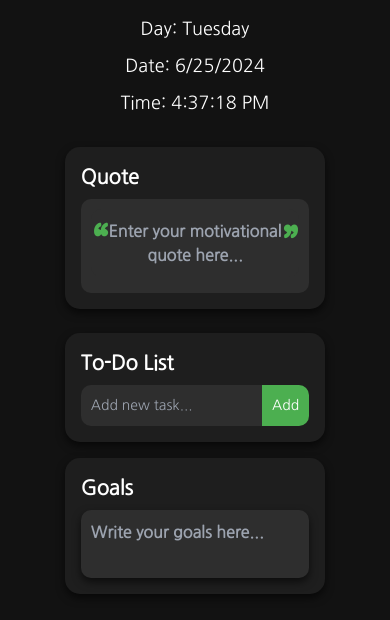
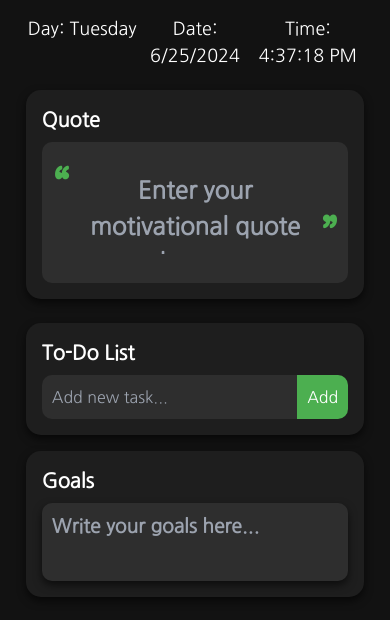
Before and after one commit to yash-shewalkar/Personal-productivity-page, a plain HTML site: page index.html in a window 390 px wide. Drawn offline with nearby package versions, Linux system fonts and the light colour scheme.

Commit message:
Modified Mobile View

```diff
--- a/index.html
+++ b/index.html
@@ -4,12 +4,9 @@
     <meta charset="UTF-8" />
     <meta name="viewport" content="width=device-width, initial-scale=1.0" />
     <title>Personal Page</title>
-    <link rel="preconnect" href="https://fonts.googleapis.com" />
-    <link rel="preconnect" href="https://fonts.gstatic.com" crossorigin />
-    <link
-      href="https://fonts.googleapis.com/css2?family=Nanum+Gothic&display=swap"
-      rel="stylesheet"
-    />
+    <link rel="preconnect" href="https://fonts.googleapis.com">
+<link rel="preconnect" href="https://fonts.gstatic.com" crossorigin>
+<link href="https://fonts.googleapis.com/css2?family=Nanum+Gothic&display=swap" rel="stylesheet">
     <link
       href="https://cdnjs.cloudflare.com/ajax/libs/tailwindcss/2.2.19/tailwind.min.css"
       rel="stylesheet"
@@ -32,7 +29,6 @@
         border-radius: 15px;
         box-shadow: 0 4px 8px rgba(0, 0, 0, 0.6);
         height: fit-content;
-        margin-bottom: 1rem;
       }
 
       .textarea {
@@ -46,7 +42,7 @@
         width: 100%;
         height: 100%;
         font-weight: 600;
-        font-family: "Nanum Gothic";
+        font-family: 'Nanum Gothic';
       }
       .textarea1 {
         resize: none;
@@ -60,7 +56,7 @@
         height: 100%;
         font-size: x-large;
         font-weight: 600;
-        font-family: "Nanum Gothic";
+        font-family: 'Nanum Gothic';
         text-align: center;
       }
 
@@ -159,16 +155,15 @@
 
       .header {
         display: flex;
-        flex-direction: column;
-        align-items: center;
+        justify-content: space-between;
         margin-bottom: 20px;
-        text-align: center;
       }
 
       .header div {
-        width: 100%;
+        flex: 2;
+        text-align: center;
+        width: 1%;
         font-size: large;
-        margin-bottom: 10px;
       }
 
       .quote-section {
@@ -179,22 +174,11 @@
         display: flex;
         flex-direction: column;
         gap: 1rem;
-        align-items: center;
       }
 
       @media (min-width: 1024px) {
         .todo-goals {
           flex-direction: row;
-        }
-
-        .header {
-          flex-direction: row;
-          justify-content: space-between;
-          text-align: left;
-        }
-
-        .header div {
-          margin-bottom: 0;
         }
       }
 
@@ -204,7 +188,6 @@
 
       .container {
         width: 75%;
-        margin: 0 auto;
       }
 
       .flex-grow-1 {
@@ -212,21 +195,20 @@
       }
 
       #time {
+        flex: 2;
         text-align: center;
       }
-
       .autoresizing {
         display: block;
         overflow: hidden;
         resize: none;
       }
-
       .todo-checkbox {
+        /* Style the checkbox (appearance, size, etc.) */
         margin-right: 10px;
         height: 1.2rem;
         width: 1.2rem;
       }
-
       .todo-checkbox:hover {
         cursor: pointer;
       }
@@ -234,30 +216,22 @@
       .list-group-item.completed {
         text-decoration: line-through;
         color: #45a049;
+        /* Optional styles for completed items (color, opacity, etc.) */
       }
-
       @media (max-width: 768px) {
-        body {
-          font-size: 14px;
-        }
-
-        .textarea,
-        .textarea1,
-        .quote-container {
-          font-size: 1rem;
-        }
-
-        .quote-container {
-          padding: 10px;
-        }
   .card {
     width: 100%;
     margin: 0 auto;
   }
-        .col-span-1 {
-    grid-column: span 3 / span 1;
+  .container {
+    width: 95%;
+    margin: 0 auto;
+} .quote-section {
+        grid-column: span 1;
       }
+
 }
+
     </style>
     <script src="https://code.jquery.com/jquery-3.4.1.min.js"></script>
   </head>
@@ -275,7 +249,7 @@
           <h2>Time:</h2>
         </div>
       </div>
-      <div class="grid grid-cols-1 gap-6">
+      <div class="grid grid-cols-1 lg:grid-cols-3 gap-6">
         <div class="card p-4 quote-section">
           <h2 class="text-xl font-bold mb-2">Quote</h2>
           <div class="quote-container">
@@ -286,7 +260,7 @@
             ></textarea>
           </div>
         </div>
-        <div class="todo-goals col-span-1">
+        <div class="todo-goals col-span-1 lg:col-span-3">
           <div class="card p-4">
             <h2 class="text-xl font-bold mb-2">To-Do List</h2>
             <ul class="list-group flex-grow-1 mb-2" id="todo-list"></ul>
@@ -401,6 +375,7 @@
             listItem.classList.add("completed");
           }
 
+          // Add checkbox input
           const checkbox = document.createElement("input");
           checkbox.type = "checkbox";
           checkbox.classList.add("todo-checkbox");
@@ -456,26 +431,29 @@
       }
     </script>
     <script type="text/javascript">
+        // Function to handle text area resizing and empty textarea height
         $(".autoresizing").on("input", function () {
-        const newHeight = this.scrollHeight + "px";
-        this.style.height = newHeight;
+          const newHeight = this.scrollHeight + "px"; // Calculate new height
+          this.style.height = newHeight; // Set height to newHeight
 
+          // Check if textarea is empty
           if (this.value.length === 0) {
-          this.style.height = "auto";
+            this.style.height = "auto"; // Set height to auto or specify a default height like "100px"
           }
 
-        localStorage.setItem("goalsTextareaHeight", this.style.height);
+          localStorage.setItem("goalsTextareaHeight", this.style.height); // Save height to localStorage
         });
 
+        // Additional function to set initial height when page loads
         $(document).ready(function () {
           const goalsTextarea = document.getElementById("goals-input");
           if (goalsTextarea.value.length === 0) {
-          goalsTextarea.style.height = "auto";
+            goalsTextarea.style.height = "auto"; // Set initial height to auto or a default value
           } else {
-          goalsTextarea.style.height =
-            localStorage.getItem("goalsTextareaHeight") || "auto";
+            goalsTextarea.style.height = localStorage.getItem("goalsTextareaHeight") || "auto";
           }
         });
       </script>
+
   </body>
 </html>
```
Lines whose indentation alone changed are shown as unchanged.
